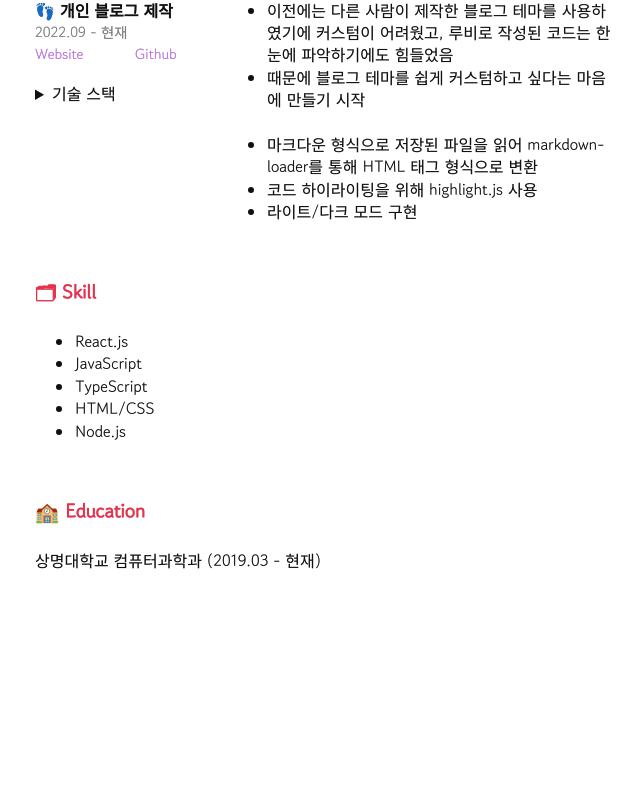
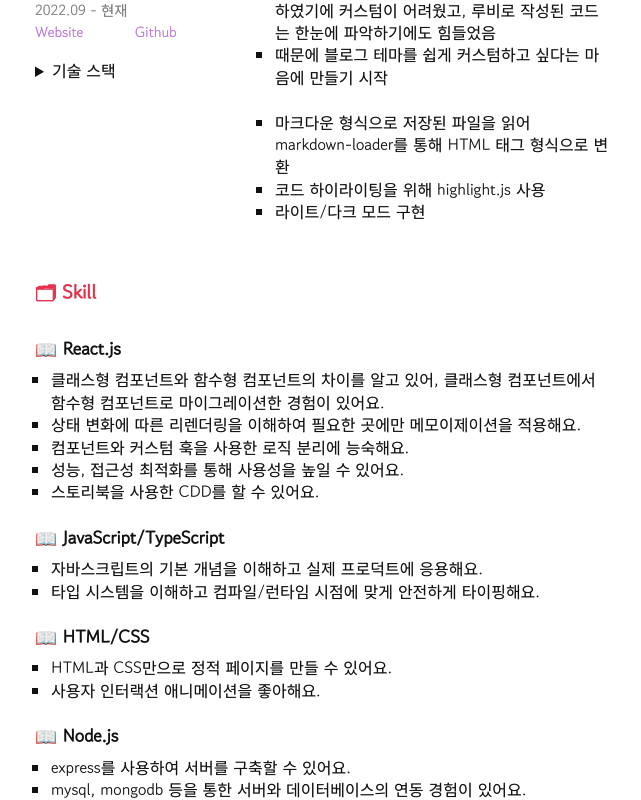
Before and after one commit to LAH1203/blog, a React app: page /about in a window 1280 px wide. Shown: the part 1441-2241 px from the top of the page, without its empty margins (317-958 px from the left). Before the commit the page ends 2061 px from the top, so only its background shows below. Built offline with nearby package versions, Linux system fonts and the light colour scheme.

Commit message:
feat: about 페이지에 skill 추가

```diff
--- a/src/pages/About/Experience/index.scss
+++ b/src/pages/About/Experience/index.scss
@@ -4,6 +4,19 @@
   display: grid;
   grid-template-columns: 1fr 2fr;
   row-gap: 2rem;
+
+  ul {
+    padding-left: 3rem;
+  }
+
+  @media screen and (max-width: 500px) {
+    display: flex;
+    flex-direction: column;
+
+    ul {
+      padding-left: 1rem;
+    }
+  }
 }
 
 .header {
--- a/src/pages/About/Experience/index.tsx
+++ b/src/pages/About/Experience/index.tsx
@@ -1,3 +1,5 @@
+import { Fragment } from 'react';
+
 import sharedStyles from '../@shared/index.scss';
 import styles from './index.scss';
 
@@ -68,9 +70,8 @@ const experiences = {
         'react query와 recoil을 사용한 클라이언트와 서버 데이터의 분리',
         'esbuild-loader와 fork-ts-checker-webpack-plugin을 통해 로더 및 타입 체킹 설정',
         '\n',
-        'PC, 태블릿, 모바일 등 모든 기기 대응',
-        'Date 객체만을 사용한 캘린더 제작',
-        '이벤트 리스너를 통한 이미지 드롭존 제작',
+        'PC, 태블릿, 모바일 등 반응형 UI 적용',
+        '캘린더, 이미지 드롭존 제작',
         '그 외 다양한 페이지, 컴포넌트 등의 제작 및 리팩토링 진행',
       ],
     },
@@ -108,7 +109,7 @@ function Experience() {
       <div className={styles.duration}>(2022.02 - 2022.11)</div>
       <div className={styles.container}>
         {experiences.wooteco.map(experience => (
-          <>
+          <Fragment key={experience.title}>
             <div className={styles.header}>
               <h4 className={styles.subtitle}>👣 {experience.title}</h4>
               {experience.duration && (
@@ -116,7 +117,7 @@ function Experience() {
               )}
               <div className={styles['link-box']}>
                 {experience.links.map(link => (
-                  <a href={link.href} target="_blank">
+                  <a href={link.href} target="_blank" key={link.title}>
                     {link.title}
                   </a>
                 ))}
@@ -125,17 +126,21 @@ function Experience() {
                 <details className={styles.details}>
                   <summary>기술 스택</summary>
                   {experience.stacks.map(stack => (
-                    <p>{stack}</p>
+                    <p key={stack}>{stack}</p>
                   ))}
                 </details>
               )}
             </div>
             <ul>
-              {experience.descriptions.map(description => {
-                return description === '\n' ? <br /> : <li>{description}</li>;
+              {experience.descriptions.map((description, idx) => {
+                return description === '\n' ? (
+                  <br key={idx} />
+                ) : (
+                  <li key={idx}>{description}</li>
+                );
               })}
             </ul>
-          </>
+          </Fragment>
         ))}
       </div>
     </section>
--- /dev/null
+++ b/src/pages/About/Skill/index.scss
@@ -0,0 +1,3 @@
+.heading {
+  font-size: 1.1rem;
+}
--- a/src/pages/About/Skill/index.tsx
+++ b/src/pages/About/Skill/index.tsx
@@ -1,17 +1,54 @@
 import sharedStyles from '../@shared/index.scss';
+import styles from './index.scss';
+
+const skills = [
+  {
+    name: 'React.js',
+    descriptions: [
+      '클래스형 컴포넌트와 함수형 컴포넌트의 차이를 알고 있어, 클래스형 컴포넌트에서 함수형 컴포넌트로 마이그레이션한 경험이 있어요.',
+      '상태 변화에 따른 리렌더링을 이해하여 필요한 곳에만 메모이제이션을 적용해요.',
+      '컴포넌트와 커스텀 훅을 사용한 로직 분리에 능숙해요.',
+      '성능, 접근성 최적화를 통해 사용성을 높일 수 있어요.',
+      '스토리북을 사용한 CDD를 할 수 있어요.',
+    ],
+  },
+  {
+    name: 'JavaScript/TypeScript',
+    descriptions: [
+      '자바스크립트의 기본 개념을 이해하고 실제 프로덕트에 응용해요.',
+      '타입 시스템을 이해하고 컴파일/런타임 시점에 맞게 안전하게 타이핑해요.',
+    ],
+  },
+  {
+    name: 'HTML/CSS',
+    descriptions: [
+      'HTML과 CSS만으로 정적 페이지를 만들 수 있어요.',
+      '사용자 인터랙션 애니메이션을 좋아해요.',
+    ],
+  },
+  {
+    name: 'Node.js',
+    descriptions: [
+      'express를 사용하여 서버를 구축할 수 있어요.',
+      'mysql, mongodb 등을 통한 서버와 데이터베이스의 연동 경험이 있어요.',
+    ],
+  },
+];
 
 function Skill() {
   return (
     <section className={sharedStyles.section}>
       <h2 className={sharedStyles.subtitle}>🗂 Skill</h2>
-
-      <ul>
-        <li>React.js</li>
-        <li>JavaScript</li>
-        <li>TypeScript</li>
-        <li>HTML/CSS</li>
-        <li>Node.js</li>
-      </ul>
+      {skills.map(skill => (
+        <section key={skill.name}>
+          <h3 className={styles.heading}>📖 {skill.name}</h3>
+          <ul>
+            {skill.descriptions.map((description, idx) => (
+              <li key={idx}>{description}</li>
+            ))}
+          </ul>
+        </section>
+      ))}
     </section>
   );
 }
--- a/src/styles/reset.scss
+++ b/src/styles/reset.scss
@@ -110,6 +110,11 @@ body {
   -webkit-font-smoothing: antialiased;
   -moz-font-smoothing: antialiased;
   text-rendering: optimizelegibility;
+
+  ::selection {
+    background-color: $color-point-purpleBlue;
+    color: white;
+  }
 }
 h1,
 h2,
@@ -170,6 +175,9 @@ table {
 }
 ul {
   margin: 0;
+  padding-left: 1rem;
+
+  list-style-type: square;
 }
 details {
   width: fit-content;
--- a/webpack.config.js
+++ b/webpack.config.js
@@ -5,7 +5,7 @@ const SitemapPlugin = require('sitemap-webpack-plugin').default;
 const hljs = require('highlight.js');
 const path = require('path');
 
-const paths = ['/', '/about', '/post/1', '/post/2', '/post/3'];
+const paths = ['/', '/post/1', '/post/2', '/post/3'];
 
 module.exports = {
   mode: 'development',
```
